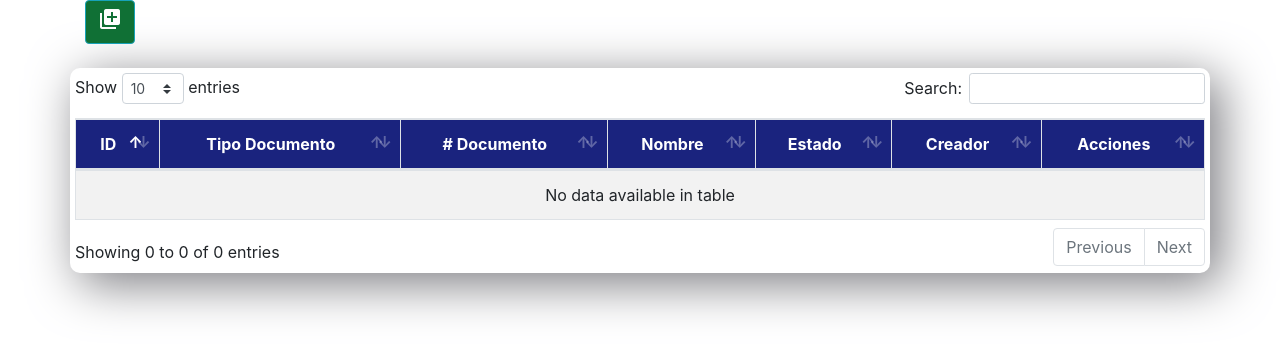
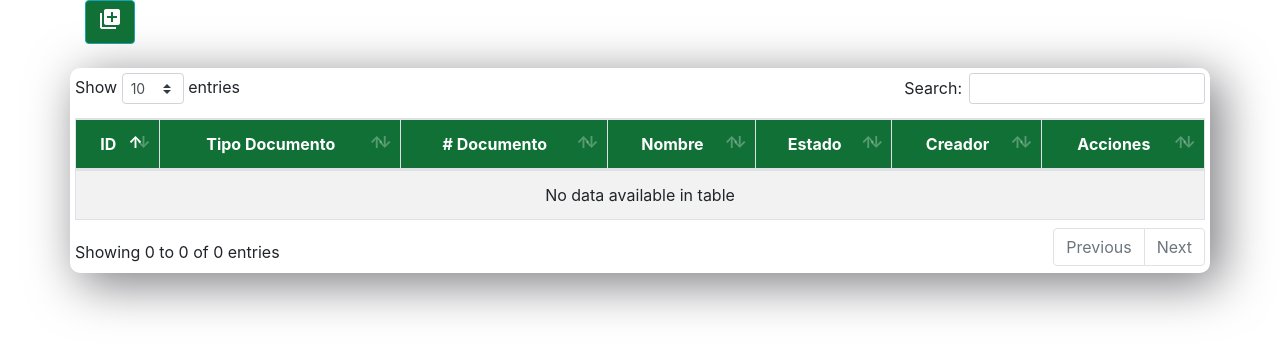
Before and after one commit to Nelsonguardo/CRUD-DATATABLE, a PHP site: page / in a window 1280 px wide. Shown: the top 354 px of the page. Run offline with PHP 8.4, Linux system fonts and the light colour scheme; data that the repository does not hold is empty.

Commit message:
Update main.css

```diff
--- a/main.css
+++ b/main.css
@@ -1,5 +1,5 @@
  table.dataTable thead {
-    background:#1a237e;
+    background:#107035;
     color:white;
 }
 
```
